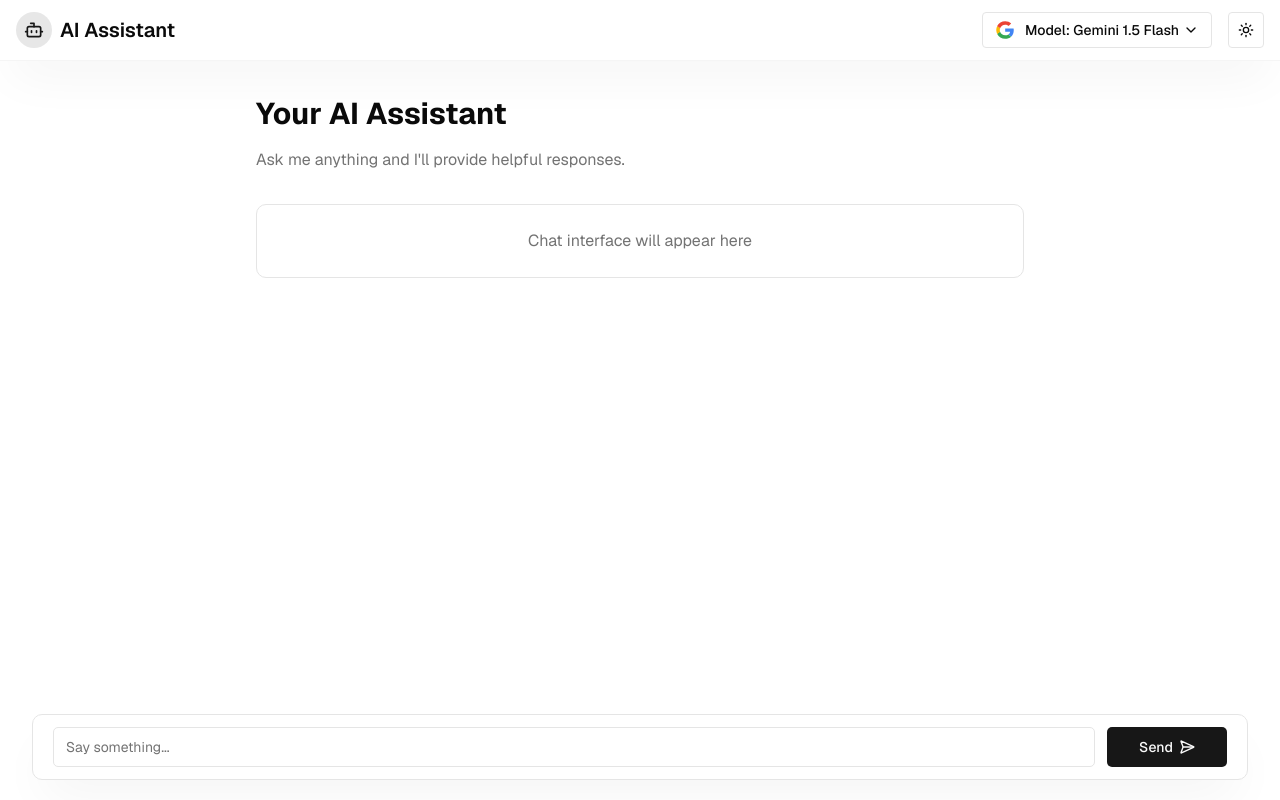
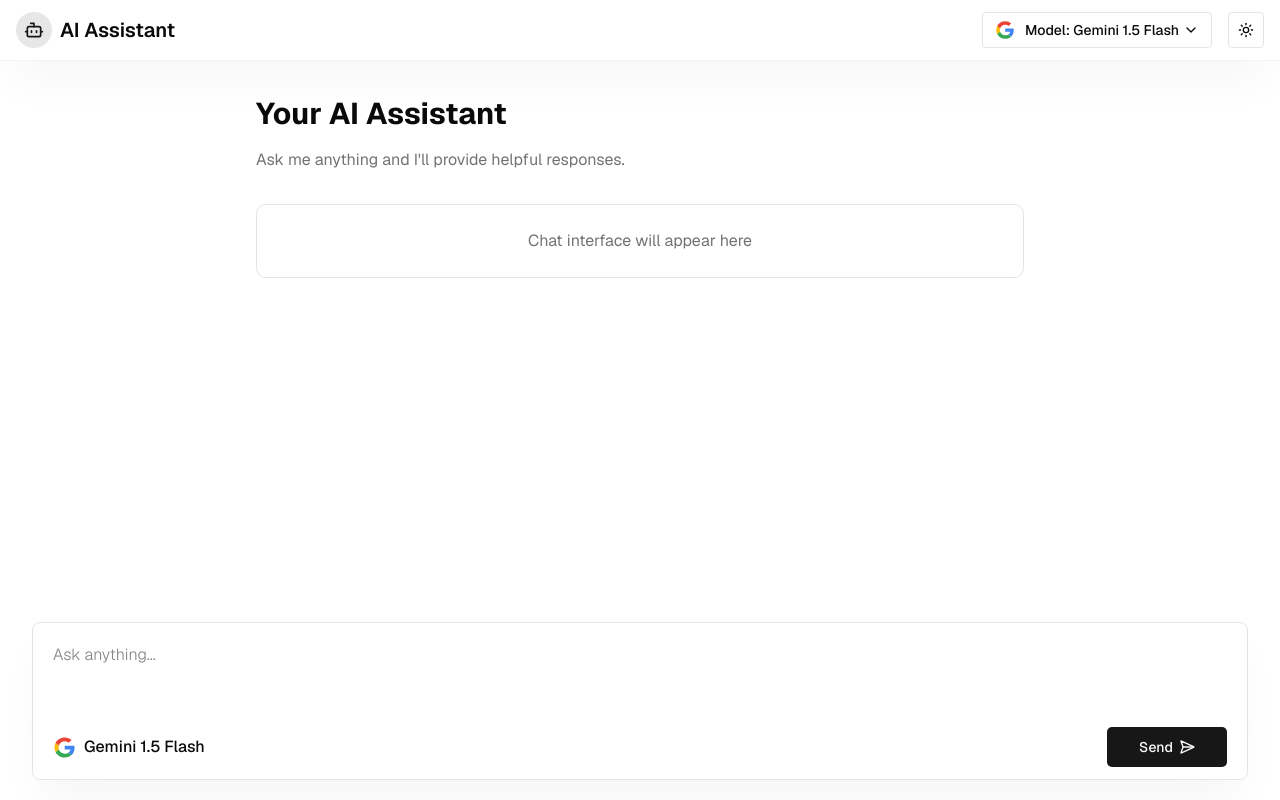
Before and after one commit to lasha-codes/chatbot, a Next.js app: page / in a window 1280 px wide. Built offline with nearby package versions, Linux system fonts and the light colour scheme.

Commit message:
end for today

```diff
--- a/src/components/chat-interface.tsx
+++ b/src/components/chat-interface.tsx
@@ -8,9 +8,9 @@ import Image from 'next/image'
 import { GlobalContext } from './global-provider'
 import RenderContent from './SyntaxHighliter'
 import AIThinkingLoader from './ai-thinking'
-import { Input } from './ui/input'
 import { Button } from './ui/button'
-import { Loader, SendHorizonal } from 'lucide-react'
+import { SendHorizonal } from 'lucide-react'
+import Loader from './loader'
 
 interface Props {
   messages: CoreMessage[]
@@ -106,7 +106,7 @@ const ChatInterface = ({ messages, setMessages }: Props) => {
     <>
       {messages.length > 0 ? (
         <div className='py-5 px-10 max-w-screen overflow-x-clip min-h-screen flex relative'>
-          <div className='w-full flex flex-col items-start gap-5 mt-16 mb-[90px]'>
+          <div className='w-full flex flex-col items-start gap-5 mt-16 mb-[200px]'>
             <div className='w-full flex flex-col items-start'>
               <div className='w-full flex flex-col items-start gap-8'>
                 {messages.map((message, idx) => {
@@ -123,18 +123,15 @@ const ChatInterface = ({ messages, setMessages }: Props) => {
                     >
                       <div>
                         {message.role === 'user' ? (
-                          <div className='flex items-center gap-2'>
                           <FaUserCircle className='text-4xl' />
-                          </div>
                         ) : (
-                          <div className='flex items-center gap-2'>
+                          <div className='bg-[#282C34] w-[37px] h-[37px] rounded-full relative flex items-center justify-center'>
                             <Image
-                              width={37}
-                              height={0}
                               src={modelData?.icon || '/icons/google.svg'}
                               alt='Ai logo'
                               objectFit='contain'
-                              className='min-w-[37px] max-w-[37px]'
+                              width={25}
+                              height={25}
                             />
                           </div>
                         )}
@@ -187,16 +184,33 @@ const ChatInterface = ({ messages, setMessages }: Props) => {
       )}
       <form
         onSubmit={sendMessage}
-        className='w-[95%] py-3 rounded-lg shadow-2xl shadow-black/5 dark:shadow-white/5 flex items-center gap-3 fixed bottom-5 -translate-x-1/2 left-1/2 px-5 bg-white dark:bg-[#0A0A0A] border'
+        className='w-[95%] py-3 rounded-[8px] shadow-2xl shadow-black/5 dark:shadow-white/5 flex flex-col items-start fixed bottom-5 -translate-x-1/2 left-1/2 px-5 gap-3 bg-white dark:bg-[#0A0A0A] border'
       >
-        <Input
+        <textarea
           value={prompt}
           onChange={(e) => setPrompt(e.target.value)}
-          placeholder='Say something...'
-          className={`h-[40px] rounded-[5px] !bg-transparent ${
-            error && '!border-red-500'
-          }`}
+          onKeyDown={(e) => {
+            if (e.key === 'Enter' && !e.shiftKey) {
+              e.preventDefault()
+              sendMessage(e)
+            }
+          }}
+          placeholder='Ask anything...'
+          className={`rounded-[5px] pt-2 !bg-transparent w-full  outline-none resize-none font-light h-[80px] overflow-y-auto`}
         />
+        <div className='w-full flex items-center justify-between'>
+          <div className='flex items-center gap-2'>
+            <Image
+              src={selectedModel.icon}
+              width={23}
+              height={0}
+              objectFit='contain'
+              alt={selectedModel.name}
+            />
+            <div className='flex items-center gap-2 font-medium'>
+              {selectedModel.name}
+            </div>
+          </div>
           <Button
             disabled={aiThinking}
             className={`w-[120px] cursor-pointer h-[40px] rounded-[5px] flex items-center gap-1.5 ${
@@ -216,6 +230,7 @@ const ChatInterface = ({ messages, setMessages }: Props) => {
               </>
             )}
           </Button>
+        </div>
       </form>
     </>
   )
--- a/src/config/models.ts
+++ b/src/config/models.ts
@@ -8,7 +8,7 @@ const gemini15Chat = async ({
   messages: CoreMessage[]
   newMessage: CoreMessage
 }) => {
-  const { data } = await axios.post(`/api/bot/gemini/1.5`, {
+  const { data } = await axios.post(`/api/bot/gemini`, {
     messages: [...messages, newMessage],
   })
 
```
Also changed, not shown: src/app/api/bot/gemini/route.ts (renamed from src/app/api/bot/gemini/1.5/route.ts). Lines whose indentation alone changed are shown as unchanged.
